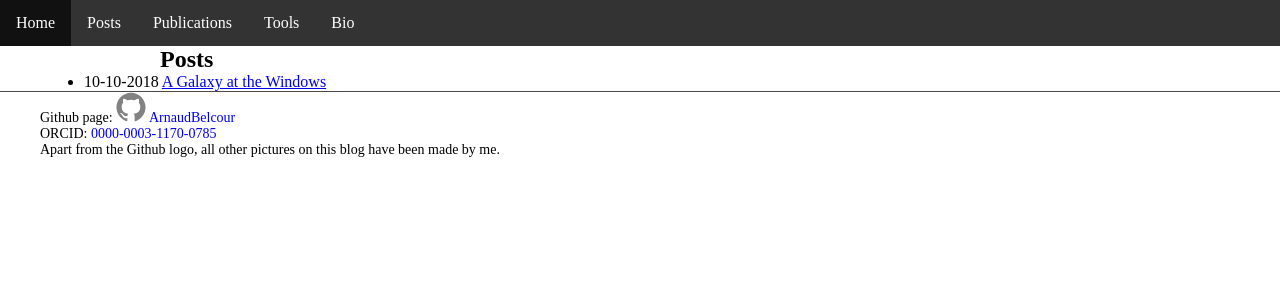
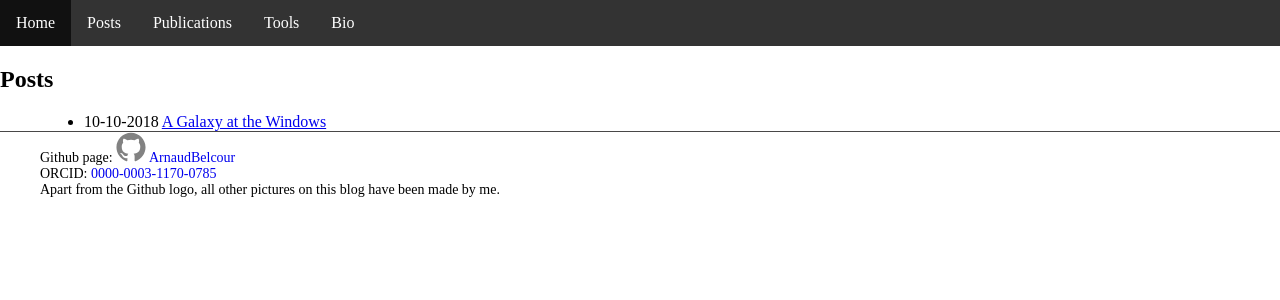
Before and after one commit to ArnaudBelcour/blog, a Jekyll site: the page built from pages/posts.html, in a window 1280 px wide. Shown: the top 300 px of the page. Built offline with Jekyll 4.4.1, drawn with Linux system fonts in a browser that asks for light colours.

Commit message:
Revert modificaitons.

```diff
--- a/assets/css/style.css
+++ b/assets/css/style.css
@@ -1,11 +1,6 @@
 div ul {
   margin: auto;
   width: 90%;
-}
-
-div h1 {
-  white-space: pre;
-  margin: auto;
 }
 
 div h2 {
@@ -29,12 +24,6 @@ html,body {
 }
 
 div.Home p {
-  white-space: pre;
-  margin: auto;
-  width: 75%;
-}
-
-div.Home h1 {
   white-space: pre;
   margin: auto;
   width: 75%;
```
